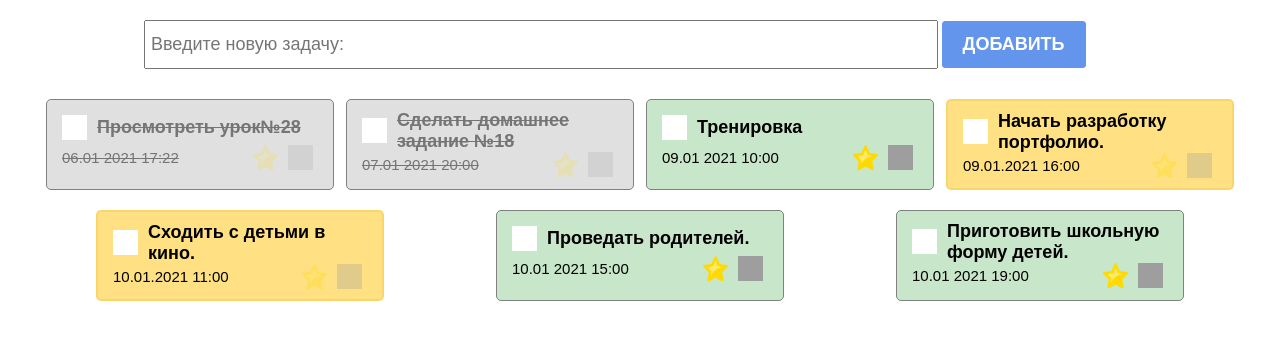
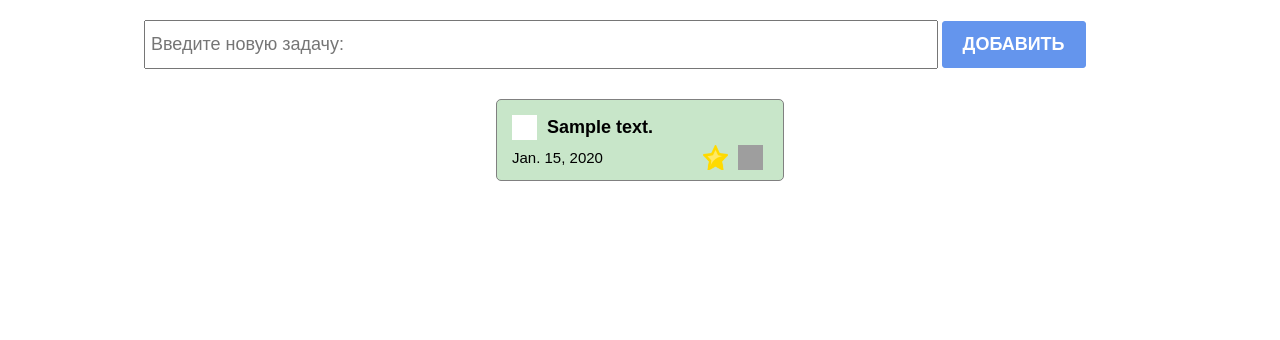
Before and after one commit to Aisuluu1980/todo_project, a Django app: page / in a window 1280 px wide. Shown: the top 340 px of the page. Run offline with Django 3.2, Linux system fonts and the light colour scheme; tables that the repository leaves empty hold one stand-in row (values such as "Sample post"); grey boxes are pictures that could not be loaded.

Commit message:
Added todo_list in index page

```diff
--- a/main/templates/index.html
+++ b/main/templates/index.html
@@ -21,125 +21,24 @@
         </div>
 
         <div class="todo_container">
-
-            <div class="todo_item done">
+            {% for todo in todo_list%}
+            <div class="todo_item">
                 <div class="todo_item_header">
                     <label class="checkbox_container">
                         <input type="checkbox" />
                         <span class="checkmark"></span>
                     </label>
-                    <h4>Просмотреть урок№28</h4>
+                    <h4>{{todo.text}}</h4>
                 </div>
                 <div class="todo_item_footer">
-                    <p> 06.01 2021 <span>17:22</span></p>
+                    <p> {{ todo.created_at}}</p>
                     <div class="action_buttons">
                         <img src="./icons/star.png" />
                         <img src="./icons/trash_120980.png" />
                     </div>
                 </div>
             </div>
-
-            <div class="todo_item done">
-                <div class="todo_item_header">
-                    <label class="checkbox_container">
-                        <input type="checkbox" />
-                        <span class="checkmark"></span>
-                    </label>
-                    <h4>Сделать домашнее задание №18</h4>
-                </div>
-                <div class="todo_item_footer">
-                    <p> 07.01 2021 <span>20:00</span></p>
-                    <div class="action_buttons">
-                        <img src="./icons/star.png" />
-                        <img src="./icons/trash_120980.png" />
-                    </div>
-                </div>
-            </div>
-
-            <div class="todo_item">
-                <div class="todo_item_header">
-                    <label class="checkbox_container">
-                        <input type="checkbox" />
-                        <span class="checkmark"></span>
-                    </label>
-                    <h4>Тренировка</h4>
-                </div>
-                <div class="todo_item_footer">
-                    <p> 09.01 2021 <span>10:00</span></p>
-                    <div class="action_buttons">
-                        <img src="./icons/star.png" />
-                        <img src="./icons/trash_120980.png" />
-                    </div>
-                </div>
-            </div>
-
-            <div class="todo_item marked">
-                <div class="todo_item_header">
-                    <label class="checkbox_container">
-                        <input type="checkbox" />
-                        <span class="checkmark"></span>
-                    </label>
-                    <h4>Начать разработку портфолио.</h4>
-                </div>
-                <div class="todo_item_footer">
-                    <p> 09.01.2021 <span>16:00</span></p>
-                    <div class="action_buttons">
-                        <img src="./icons/star.png" />
-                        <img src="./icons/trash_120980.png" />
-                    </div>
-                </div>
-            </div>
-
-            <div class="todo_item marked">
-                <div class="todo_item_header">
-                    <label class="checkbox_container">
-                        <input type="checkbox" />
-                        <span class="checkmark"></span>
-                    </label>
-                    <h4>Сходить с детьми в кино.</h4>
-                </div>
-                <div class="todo_item_footer">
-                    <p> 10.01.2021 <span>11:00</span></p>
-                    <div class="action_buttons">
-                        <img src="./icons/star.png" />
-                        <img src="./icons/trash_120980.png" />
-                    </div>
-                </div>
-            </div>
-
-            <div class="todo_item">
-                <div class="todo_item_header">
-                    <label class="checkbox_container">
-                        <input type="checkbox" />
-                        <span class="checkmark"></span>
-                    </label>
-                    <h4>Проведать родителей.</h4>
-                </div>
-                <div class="todo_item_footer">
-                    <p> 10.01 2021 <span>15:00</span></p>
-                    <div class="action_buttons">
-                        <img src="./icons/star.png" />
-                        <img src="./icons/trash_120980.png" />
-                    </div>
-                </div>
-            </div>
-
-            <div class="todo_item">
-                <div class="todo_item_header">
-                    <label class="checkbox_container">
-                        <input type="checkbox" />
-                        <span class="checkmark"></span>
-                    </label>
-                    <h4>Приготовить школьную форму детей.</h4>
-                </div>
-                <div class="todo_item_footer">
-                    <p> 10.01 2021 <span>19:00</span></p>
-                    <div class="action_buttons">
-                        <img src="./icons/star.png" />
-                        <img src="./icons/trash_120980.png" />
-                    </div>
-                </div>
-            </div>
+            {% endfor %}
         </div>
 
 
--- a/main/views.py
+++ b/main/views.py
@@ -5,7 +5,8 @@ from .models import ToDo
 
 
 def homepage(request):
-    return render(request, 'index.html')
+    todo_list = ToDo.objects.all()
+    return render(request, 'index.html', {"todo_list": todo_list})
 
 
 def test(request):
```
